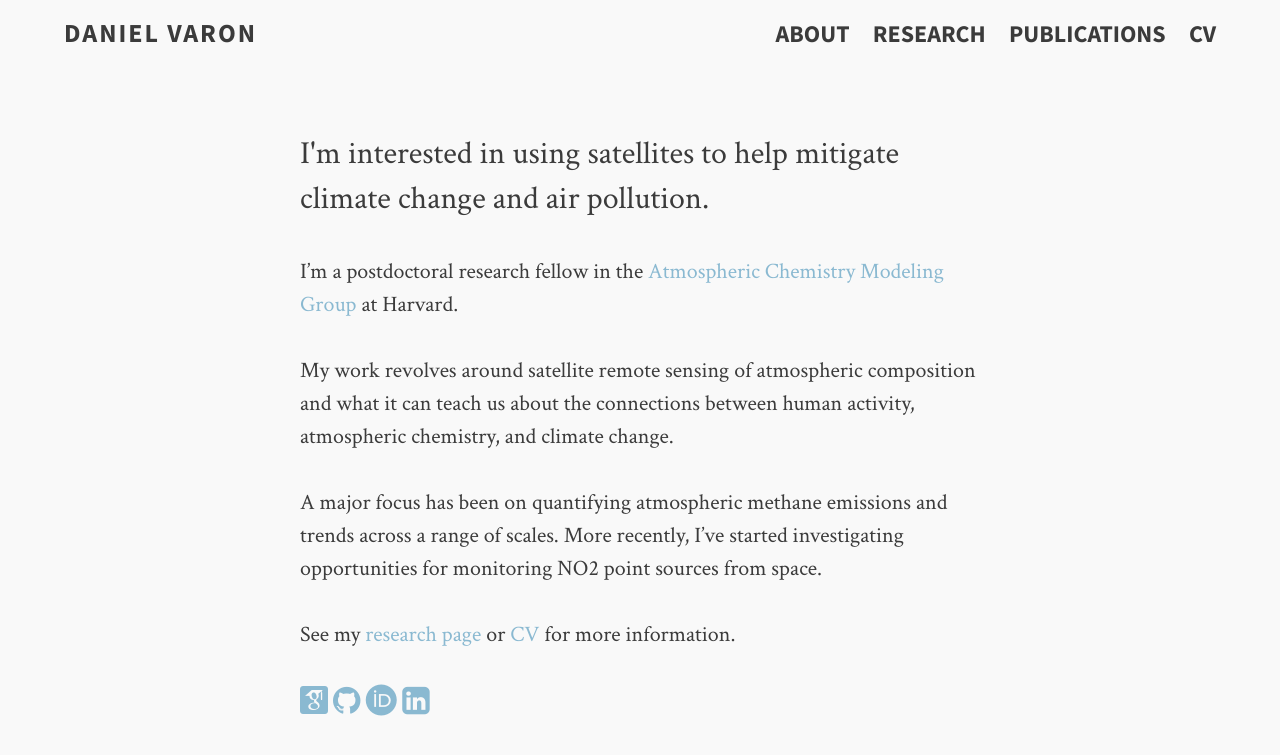
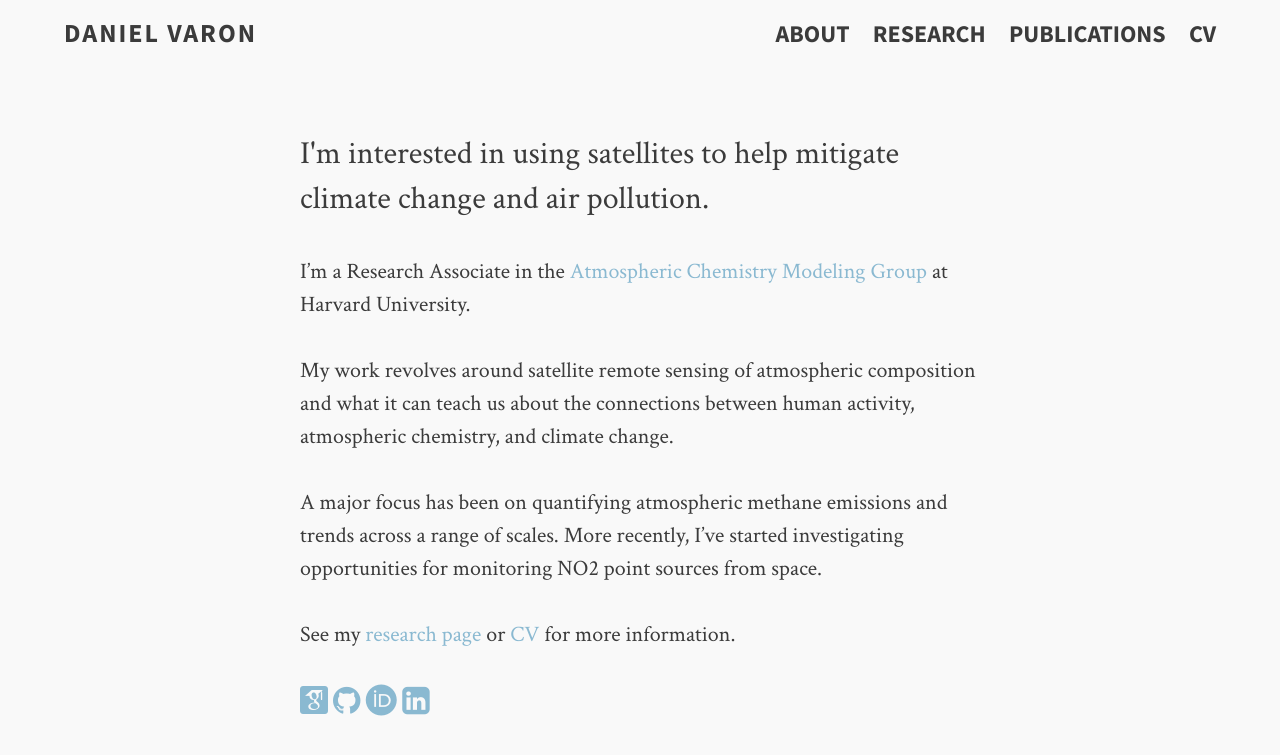
Before and after one commit to djvaron/djvaron.github.io, a Jekyll site: the page built from about.md, in a window 1280 px wide. Shown: the top 755 px of the page. Built offline with Jekyll 4.4.1, drawn with Linux system fonts in a browser that asks for light colours; some web fonts are replaced.

Commit message:
update home and about

```diff
--- a/_layouts/home.html
+++ b/_layouts/home.html
@@ -14,8 +14,8 @@
             <br>
             <br>
             <br> -->
-      <p class="intro">I'm a postdoctoral researcher studying atmospheric composition and satellite remote sensing at
-        Harvard.
+      <p class="intro">I'm an atmospheric scientist interested in greenhouse gases, air pollution, and satellite remote
+        sensing.
         <br><br>
         Feel free to read more <a href="{{ site.url }}/about">about me</a>, view <a
           href="{{ site.url }}/daniel_varon_cv.pdf" target="_blank">my CV</a>, or check out some of <a
--- a/about.md
+++ b/about.md
@@ -6,7 +6,7 @@
 tags: [daniel varon, methane, satellites, about]
 ---
 
-I'm a postdoctoral research fellow in the <a href="http://acmg.seas.harvard.edu/" target="_blank">Atmospheric Chemistry Modeling Group</a> at Harvard.
+I'm a Research Associate in the <a href="http://acmg.seas.harvard.edu/" target="_blank">Atmospheric Chemistry Modeling Group</a> at Harvard University.
 
 My work revolves around satellite remote sensing of atmospheric composition and what it can teach us about the connections between human activity, atmospheric chemistry, and climate change.
 
```
